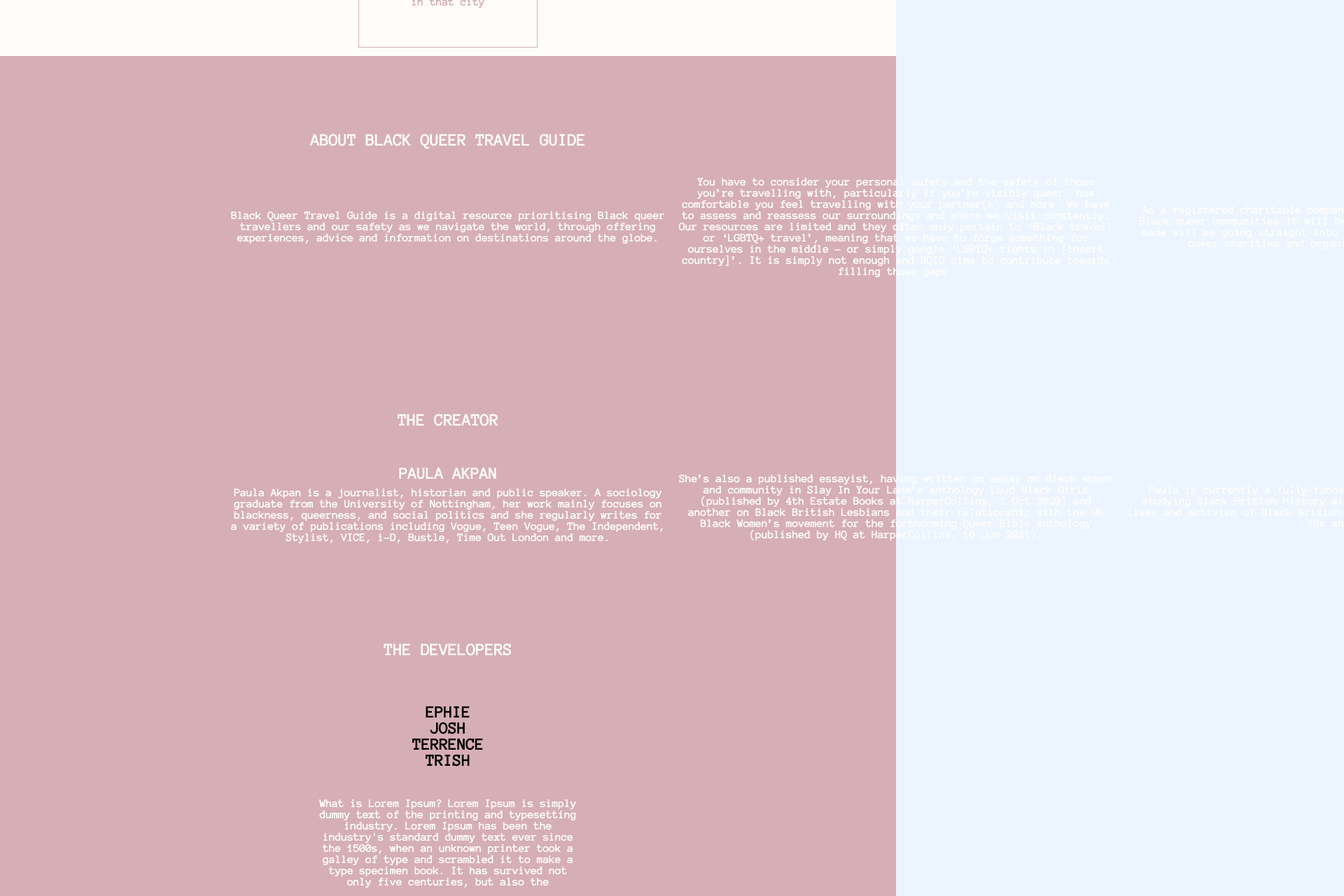
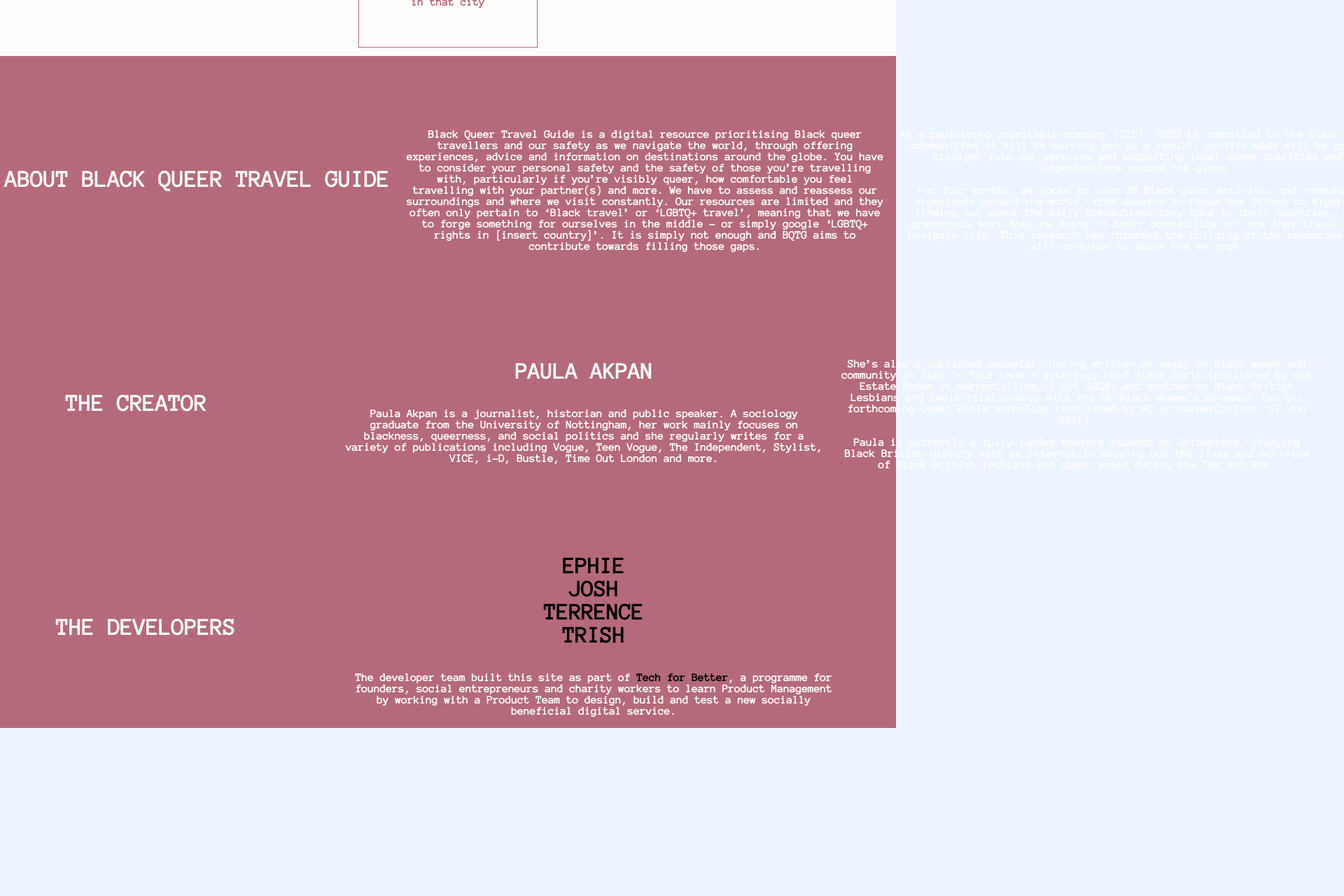
Before and after one commit to fac20/tfb-kjmp-frontend, a React (Create React App) app: page /about in a window 1280 px wide. Shown: the part 1424-2704 px from the top of the page at 70% size, 1920 px wide, since content can reach past the window. After the commit the page ends 2464 px from the top, so only its background shows below. Built offline with nearby package versions, Linux system fonts and the light colour scheme; what react-animations would draw is missing.

Commit message:
styling changes

```diff
--- a/src/index.css
+++ b/src/index.css
@@ -118,7 +118,7 @@
 	padding-top: 2rem;
 	display: flex;
 	justify-content: center;
-	background: hsl(348, 33%, 76%);
+	background: hsl(348, 33%, 56%);
 	color: hsl(35, 67%, 99%);
 }
 .aboutbrand {
@@ -128,7 +128,7 @@
 	align-items: center;
 	flex-direction: row;
 	flex-wrap: wrap;
-	background: hsl(348, 33%, 76%);
+	background: hsl(348, 33%, 56%);
 	color: hsl(35, 67%, 99%);
 	width: 100%;
 	height: 100vh;
@@ -142,10 +142,11 @@
 	align-items: center;
 	flex-direction: column;
 	flex-wrap: wrap;
-	background: hsl(348, 33%, 76%);
+	background: hsl(348, 33%, 56%);
 	color: hsl(35, 67%, 99%);
 	width: 100%;
-	height: 50vh;
+	height: 40vh;
+	font-size: 1.4rem;
 }
 .howtouse {
 	padding-top: 2rem;
@@ -154,7 +155,7 @@
 	flex-direction: row;
 	flex-wrap: wrap;
 	background: hsl(35, 67%, 99%);
-	color: hsl(348, 33%, 76%);
+	color: hsl(348, 33%, 56%);
 	max-width: 100vw;
 	height: 70vh;
 	overflow: scroll;
@@ -166,7 +167,7 @@
 	flex-direction: row;
 	flex-wrap: wrap;
 	background: hsl(35, 67%, 99%);
-	color: hsl(348, 33%, 76%);
+	color: hsl(348, 33%, 56%);
 	width: 100%;
 	height: 10vh;
 }
@@ -176,14 +177,14 @@
 	justify-content: center;
 	flex-direction: row;
 	flex-wrap: wrap;
-	border: solid 1px hsl(348, 33%, 76%);
+	border: solid 1px hsl(348, 33%, 56%);
 	max-width: 20vw;
 	max-height: 30vh;
 	padding: 3rem;
 	margin: 2rem;
 }
 .howtocard::first-letter {
-	border-bottom: solid 2px hsl(348, 33%, 76%);
+	border-bottom: solid 2px hsl(348, 33%, 56%);
 }
 .textabout {
 	display: flex;
@@ -191,10 +192,12 @@
 	flex-direction: column;
 	align-items: center;
 	flex-wrap: wrap;
-	/* border: solid hsl(35, 67%, 99%) 2px; */
-	width: 50vw;
-	height: 20vh;
-	font-size: 20px;
+	background: hsl(348, 33%, 56%);
+	color: hsl(35, 67%, 99%);
+	/* border: solid hsl(40, 48%, 48%) 2px; */
+	width: 55%;
+	height: 90%;
+	font-size: 28px;
 	margin-top: 2rem;
 }
 
@@ -212,10 +215,6 @@
 	text-align: center;
 }
 
-.footertext {
-	width: 30vw;
-}
-
 @media all and (max-width: 900px) {
 	p {
 		font-size: 1.7vw;
@@ -227,7 +226,7 @@
 		flex-wrap: wrap;
 	}
 	.aboutus {
-		font-size: 5rem;
+		font-size: 6rem;
 	}
 
 	.howtocard {
@@ -236,7 +235,7 @@
 		font-size: 0.5rem;
 	}
 	.aboutus {
-		font-size: 5vw;
+		font-size: 6vw;
 	}
 }
 /* admin form */
--- a/src/pages/about.js
+++ b/src/pages/about.js
@@ -12,19 +12,15 @@
 			<Container
 				justify="center"
 				align="center"
-				back="hsl(348, 33%, 76%)"
+				back="hsl(349, 43%, 40%)"
 				width="100vw"
 				height="100vh"
 				direction="column"
-				color="hsl(348, 33%, 76%)"
+				color="hsl(349, 43%, 40%)"
 				size="cover">
 				<div className="aboutbrand">
 					<h2 className="aboutus">ABOUT US</h2>
-					<img
-						src={teamimg}
-						alt="svg img of team illustration"
-						className="teamimg"
-					/>
+					<img src={teamimg} alt="illustration of team" className="teamimg" />
 				</div>
 			</Container>
 			<div className="howtousetitle">
@@ -54,18 +50,15 @@
 						Black Queer Travel Guide is a digital resource prioritising Black
 						queer travellers and our safety as we navigate the world, through
 						offering experiences, advice and information on destinations around
-						the globe.
-					</p>
-					<p>
-						You have to consider your personal safety and the safety of those
-						you’re travelling with, particularly if you’re visibly queer, how
-						comfortable you feel travelling with your partner(s) and more. We
-						have to assess and reassess our surroundings and where we visit
-						constantly. Our resources are limited and they often only pertain to
-						‘Black travel’ or ‘LGBTQ+ travel’, meaning that we have to forge
-						something for ourselves in the middle - or simply google ‘LGBTQ+
-						rights in [insert country]’. It is simply not enough and BQTG aims
-						to contribute towards filling those gaps.
+						the globe. You have to consider your personal safety and the safety
+						of those you’re travelling with, particularly if you’re visibly
+						queer, how comfortable you feel travelling with your partner(s) and
+						more. We have to assess and reassess our surroundings and where we
+						visit constantly. Our resources are limited and they often only
+						pertain to ‘Black travel’ or ‘LGBTQ+ travel’, meaning that we have
+						to forge something for ourselves in the middle - or simply google
+						‘LGBTQ+ rights in [insert country]’. It is simply not enough and
+						BQTG aims to contribute towards filling those gaps.
 					</p>
 					<p>
 						As a registered charitable company (CIC), BQTG is committed to the
@@ -103,6 +96,7 @@
 				<h2>THE CREATOR </h2>
 				<div className="textabout">
 					<h3>PAULA AKPAN </h3>
+					<br></br>
 					<p>
 						Paula Akpan is a journalist, historian and public speaker. A
 						sociology graduate from the University of Nottingham, her work
@@ -162,14 +156,20 @@
 							TRISH
 						</a>
 					</h3>
+					<br></br>
+					<p>
+						The developer team built this site as part of{" "}
+						<a
+							href="https://www.foundersandcoders.com/tech-for-better/"
+							target="_blank"
+							rel="noopener noreferrer">
+							Tech for Better
+						</a>
+						, a programme for founders, social entrepreneurs and charity workers
+						to learn Product Management by working with a Product Team to
+						design, build and test a new socially beneficial digital service.
+					</p>
 				</div>
-				<p className="footertext">
-					What is Lorem Ipsum? Lorem Ipsum is simply dummy text of the printing
-					and typesetting industry. Lorem Ipsum has been the industry's standard
-					dummy text ever since the 1500s, when an unknown printer took a galley
-					of type and scrambled it to make a type specimen book. It has survived
-					not only five centuries, but also the
-				</p>
 			</div>
 		</>
 	);
--- a/src/pages/landing.js
+++ b/src/pages/landing.js
@@ -14,8 +14,7 @@
 				</Link>
 			</Container>
 			<footer>
-				<Link to="/admin/login">Admin</Link>
-				<Link to="/about">About</Link>
+				<Link to="/admin/login">Admin</Link> |<Link to="/about"> About</Link>
 			</footer>
 			{/* <Button>Enter</Button> */}
 		</>
--- a/src/styled-components/Containers.js
+++ b/src/styled-components/Containers.js
@@ -99,8 +99,3 @@
 	flex-wrap: wrap;
 	width: ${props => props.width};
 `;
-
-// Container hierarchy:
-// container
-// div container
-// text container
```
Also changed, not shown: src/images/team.svg (renamed from src/images/team-svg.svg), src/images/team2.svg (added).
